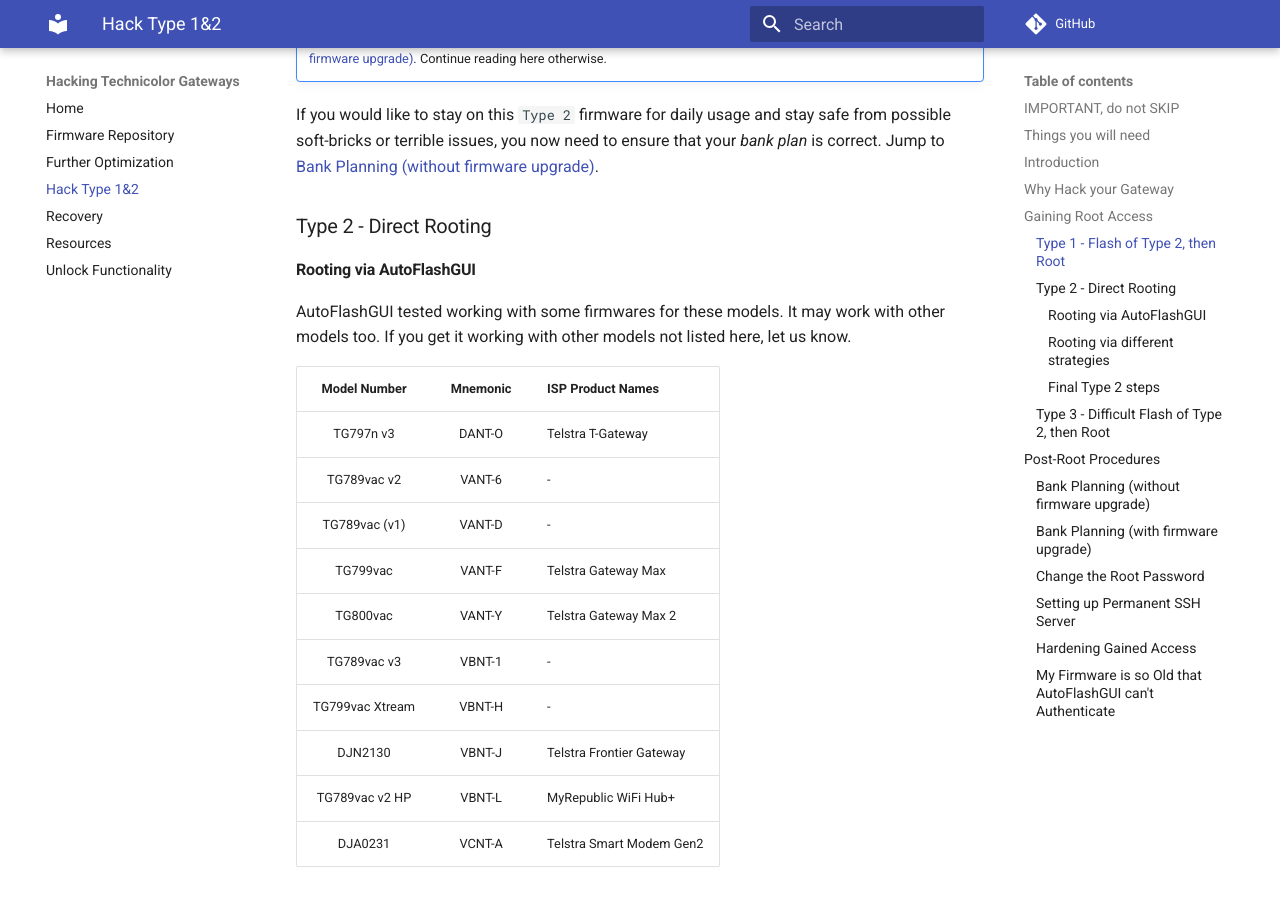
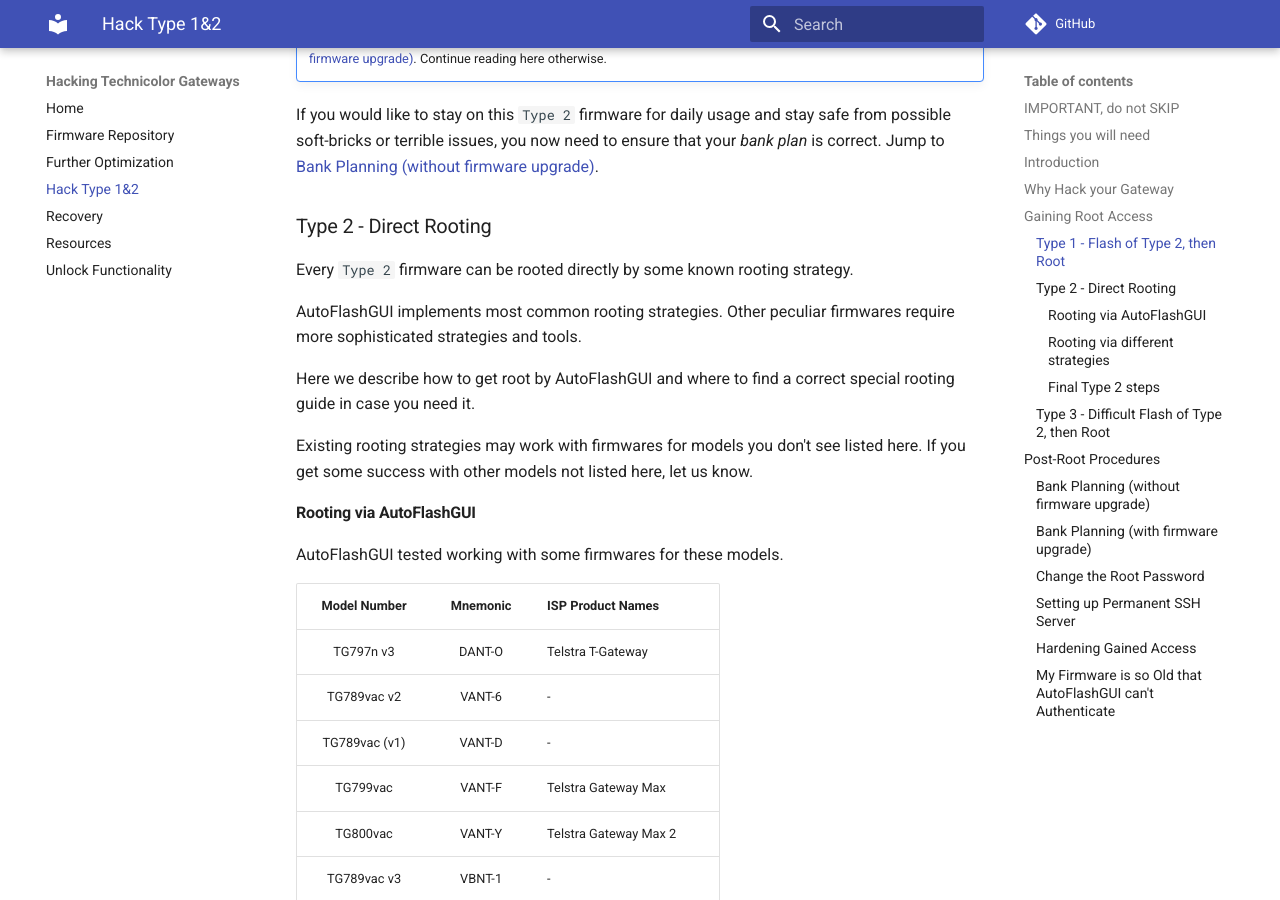
Before and after one commit to hack-technicolor/hack-technicolor, an MkDocs documentation site: the page built from docs/Hack Type 1&2.md, in a window 1280 px wide and 900 px high, scrolled down 2740 px. Built offline with MkDocs 1.6.1 and Material for MkDocs 9.7.7, drawn with Linux system fonts in a browser that asks for light colours; comment, search, counter and statistics services are not loaded; some of the changed text lies outside the part shown.

Commit message:
Better Type 2 intro

```diff
--- a/docs/Hack Type 1&2.md
+++ b/docs/Hack Type 1&2.md
@@ -69,9 +69,17 @@
 
 ### Type 2 - Direct Rooting
 
+Every `Type 2` firmware can be rooted directly by some known rooting strategy.
+
+AutoFlashGUI implements most common rooting strategies. Other peculiar firmwares require more sophisticated strategies and tools.
+
+Here we describe how to get root by AutoFlashGUI and where to find a correct special rooting guide in case you need it.
+
+Existing rooting strategies may work with firmwares for models you don't see listed here. If you get some success with other models not listed here, let us know.
+
 #### Rooting via AutoFlashGUI
 
-AutoFlashGUI tested working with some firmwares for these models. It may work with other models too. If you get it working with other models not listed here, let us know.
+AutoFlashGUI tested working with some firmwares for these models.
 
  | Model Number    | Mnemonic | ISP Product Names
  |:---------------:|:--------:|:--------------------------
@@ -101,7 +109,7 @@
 
 #### Rooting via different strategies
 
-Some Type 2 firmwares need more sophisticated rooting strategies, and may not be supported by AutoFlashGUI (yet). For such firmwares, there exist at least one public root guide available. Once you get your SSH client connected into a root shell come back here and continue reading below.
+For any Type 2 firmware not supported by AutoFlashGUI (yet), there exist at least one public root guide available. Once you get your SSH client connected into a root shell come back here and continue reading below.
 
 Every rooting guide intentionally written or adapted to be explicitly compatible with this wiki could be linked here.
 
```
